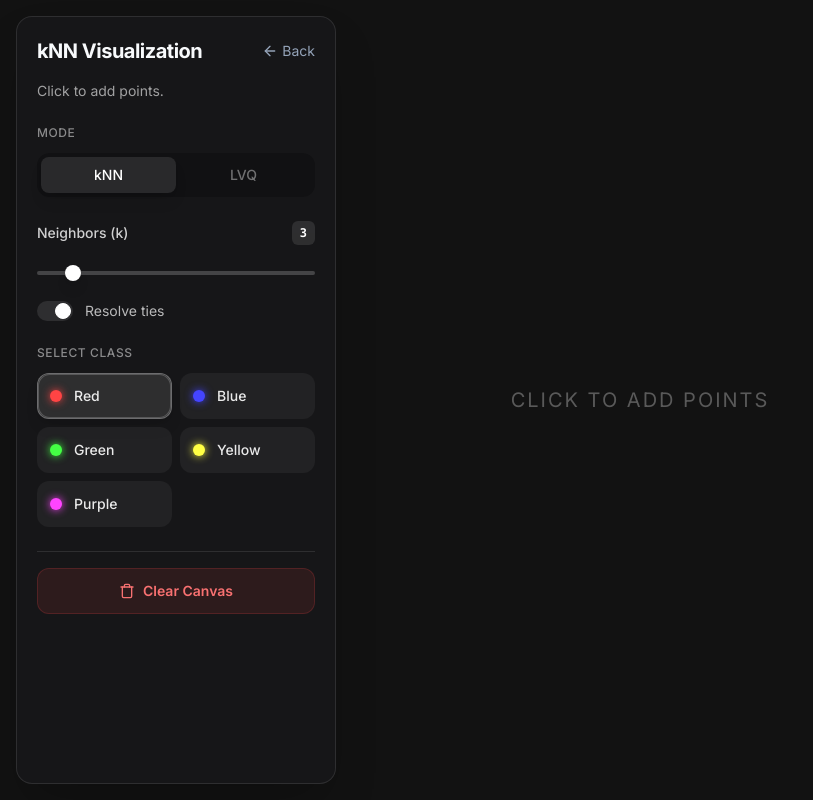
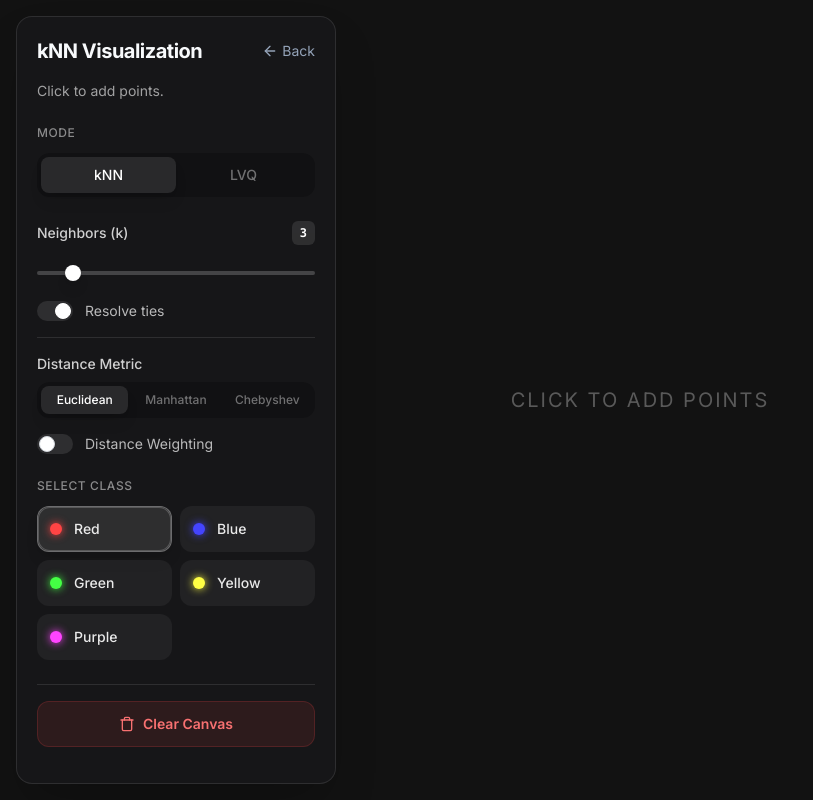
Before and after one commit to Neliott/ISD-Playground, a Vue app: page /knn-lvq in a window 1280 px wide. Shown: the whole page, without its empty margins (0-813 px from the left). Built offline with nearby package versions, Linux system fonts and the light colour scheme.

Commit message:
feat: Add configurable distance metrics (Euclidean, Manhattan, Chebyshev) and distance weighting to k-NN classification.

```diff
--- a/src/experiences/knn-lvq/Controls.vue
+++ b/src/experiences/knn-lvq/Controls.vue
@@ -34,10 +34,18 @@ defineProps({
   initFromSameClass: {
     type: Boolean,
     default: false
+  },
+  distanceMetric: {
+    type: String,
+    default: 'euclidean'
+  },
+  distanceWeighting: {
+    type: Boolean,
+    default: false
   }
 })
 
-defineEmits(['update:k', 'update:selectedClass', 'update:showLvq', 'update:resolveTies', 'update:prototypesPerClass', 'update:initFromSameClass', 'clear', 'init-lvq', 'train-lvq'])
+defineEmits(['update:k', 'update:selectedClass', 'update:showLvq', 'update:resolveTies', 'update:prototypesPerClass', 'update:initFromSameClass', 'update:distanceMetric', 'update:distanceWeighting', 'clear', 'init-lvq', 'train-lvq'])
 </script>
 
 <template>
@@ -105,6 +113,37 @@ defineEmits(['update:k', 'update:selectedClass', 'update:showLvq', 'update:resol
         </div>
         <span class="group-hover:text-white transition-colors">Resolve ties</span>
       </label>
+
+      <!-- Distance Controls -->
+      <div class="flex flex-col gap-4 pt-4 border-t border-white/10">
+        <div class="flex flex-col gap-2">
+          <label class="text-sm font-medium text-white/80">Distance Metric</label>
+          <div class="grid grid-cols-3 gap-1 bg-black/20 p-1 rounded-xl">
+            <button
+              v-for="metric in ['euclidean', 'manhattan', 'chebyshev']"
+              :key="metric"
+              class="py-1.5 px-2 rounded-lg text-xs font-medium capitalize transition-all duration-200"
+              :class="distanceMetric === metric ? 'bg-white/10 text-white shadow-lg' : 'text-white/40 hover:text-white/60'"
+              @click="$emit('update:distanceMetric', metric)"
+            >
+              {{ metric }}
+            </button>
+          </div>
+        </div>
+
+        <label class="flex items-center gap-3 text-sm text-white/70 cursor-pointer group select-none">
+          <div class="relative flex items-center">
+            <input
+              type="checkbox"
+              :checked="distanceWeighting"
+              @change="$emit('update:distanceWeighting', $event.target.checked)"
+              class="peer sr-only"
+            >
+            <div class="w-9 h-5 bg-white/10 peer-focus:outline-none rounded-full peer peer-checked:after:translate-x-full peer-checked:after:border-white after:content-[''] after:absolute after:top-[2px] after:left-[2px] after:bg-white after:border-gray-300 after:border after:rounded-full after:h-4 after:w-4 after:transition-all peer-checked:bg-primary"></div>
+          </div>
+          <span class="group-hover:text-white transition-colors">Distance Weighting</span>
+        </label>
+      </div>
     </div>
 
     <!-- LVQ Controls -->
--- a/src/experiences/knn-lvq/KnnCanvas.vue
+++ b/src/experiences/knn-lvq/KnnCanvas.vue
@@ -25,6 +25,14 @@ const props = defineProps({
   prototypes: {
     type: Array,
     default: () => []
+  },
+  distanceMetric: {
+    type: String,
+    default: 'euclidean'
+  },
+  distanceWeighting: {
+    type: Boolean,
+    default: false
   }
 })
 
@@ -68,12 +76,25 @@ uniform vec3 u_classColors[${MAX_CLASSES}];
 uniform int u_classIds[${MAX_CLASSES}];
 uniform int u_numClasses;
 
+uniform int u_distMetric; // 0: Euclidean, 1: Manhattan, 2: Chebyshev
+uniform bool u_weighting;
+
 out vec4 fragColor;
 
 struct Neighbor {
   float dist;
   int classId;
 };
+
+float getDistance(vec2 p1, vec2 p2) {
+  vec2 d = abs(p1 - p2);
+  if (u_distMetric == 1) {
+    return d.x + d.y; // Manhattan
+  } else if (u_distMetric == 2) {
+    return max(d.x, d.y); // Chebyshev
+  }
+  return length(d); // Euclidean
+}
 
 void main() {
   vec2 st = gl_FragCoord.xy;
@@ -97,17 +118,13 @@ void main() {
   if (effectiveK > u_numPoints) effectiveK = u_numPoints;
 
   // Iterate over all points
-  // We read from the texture. Texture width is large enough.
   for (int i = 0; i < ${MAX_POINTS_TEXTURE_WIDTH}; i++) {
     if (i >= u_numPoints) break;
 
     vec4 p = texelFetch(u_pointsTexture, ivec2(i, 0), 0);
-    float dist = distance(vec2(x, y), p.xy);
+    float dist = getDistance(vec2(x, y), p.xy);
 
     // Insertion sort into neighbors array
-    // We only care if this point is closer than the furthest neighbor we have so far
-    // (which is neighbors[effectiveK-1] after the array is full)
-
     if (dist < neighbors[effectiveK-1].dist) {
       // Find insertion index
       int insertIndex = -1;
@@ -132,28 +149,35 @@ void main() {
   }
 
   // Vote
-  int counts[${MAX_CLASSES}];
-  for(int i = 0; i < ${MAX_CLASSES}; i++) counts[i] = 0;
+  float weights[${MAX_CLASSES}];
+  for(int i = 0; i < ${MAX_CLASSES}; i++) weights[i] = 0.0;
 
   for(int i = 0; i < effectiveK; i++) {
     int cId = neighbors[i].classId;
+    float dist = neighbors[i].dist;
+
+    float w = 1.0;
+    if (u_weighting) {
+      w = 1.0 / (dist + 0.1); // Add epsilon to avoid division by zero and extreme weights
+    }
+
     // Find index in u_classIds
     for(int j = 0; j < ${MAX_CLASSES}; j++) {
       if (j >= u_numClasses) break;
       if (u_classIds[j] == cId) {
-        counts[j]++;
+        weights[j] += w;
         break;
       }
     }
   }
 
   // Find winner
-  int maxCount = -1;
+  float maxWeight = -1.0;
 
   for(int i = 0; i < ${MAX_CLASSES}; i++) {
     if (i >= u_numClasses) break;
-    if (counts[i] > maxCount) {
-      maxCount = counts[i];
+    if (weights[i] > maxWeight) {
+      maxWeight = weights[i];
     }
   }
 
@@ -162,7 +186,8 @@ void main() {
 
   for(int i = 0; i < ${MAX_CLASSES}; i++) {
     if (i >= u_numClasses) break;
-    if (counts[i] == maxCount) {
+    // Use a small epsilon for float comparison
+    if (abs(weights[i] - maxWeight) < 0.0001) {
       winnerIndex = i;
       tieCount++;
     }
@@ -170,6 +195,11 @@ void main() {
 
   if (tieCount > 1) {
     if (u_resolveTies) {
+      // For weighted, ties are rare but possible.
+      // For unweighted, ties are common.
+      // Tie breaking strategy: nearest neighbor among the tied classes
+
+      bool resolved = false;
       for(int i = 0; i < effectiveK; i++) {
         int cId = neighbors[i].classId;
         int cIndex = -1;
@@ -180,11 +210,13 @@ void main() {
             break;
           }
         }
-        if (cIndex != -1 && counts[cIndex] == maxCount) {
+        if (cIndex != -1 && abs(weights[cIndex] - maxWeight) < 0.0001) {
           winnerIndex = cIndex;
+          resolved = true;
           break;
         }
       }
+      if (!resolved) winnerIndex = -1;
     } else {
       winnerIndex = -1;
     }
@@ -280,6 +312,12 @@ function updateWebGL() {
   gl.uniform1i(gl.getUniformLocation(program, 'u_k'), kValue)
   gl.uniform1i(gl.getUniformLocation(program, 'u_numPoints'), activePoints.length)
   gl.uniform1i(gl.getUniformLocation(program, 'u_resolveTies'), props.resolveTies ? 1 : 0)
+
+  let metricId = 0
+  if (props.distanceMetric === 'manhattan') metricId = 1
+  if (props.distanceMetric === 'chebyshev') metricId = 2
+  gl.uniform1i(gl.getUniformLocation(program, 'u_distMetric'), metricId)
+  gl.uniform1i(gl.getUniformLocation(program, 'u_weighting'), props.distanceWeighting ? 1 : 0)
 
   // Update Points Texture
   if (activePoints.length > 0) {
@@ -421,7 +459,7 @@ onUnmounted(() => {
   }
 })
 
-watch(() => [props.points, props.k, props.classes, props.showLvq, props.prototypes, props.resolveTies], () => {
+watch(() => [props.points, props.k, props.classes, props.showLvq, props.prototypes, props.resolveTies, props.distanceMetric, props.distanceWeighting], () => {
   requestAnimationFrame(() => {
     updateWebGL()
     drawUI()
--- a/src/experiences/knn-lvq/KnnLvqView.vue
+++ b/src/experiences/knn-lvq/KnnLvqView.vue
@@ -12,6 +12,8 @@ const resolveTies = ref(true)
 
 const prototypesPerClass = ref(3)
 const initFromSameClass = ref(false)
+const distanceMetric = ref('euclidean')
+const distanceWeighting = ref(false)
 
 const classes = [
   { id: 1, name: 'Red', color: '#ff4444' },
@@ -126,6 +128,8 @@ function trainLvq() {
         :resolve-ties="resolveTies"
         :k="k"
         :classes="classes"
+        :distance-metric="distanceMetric"
+        :distance-weighting="distanceWeighting"
         @add-point="addPoint"
       />
     </div>
@@ -140,6 +144,8 @@ function trainLvq() {
           v-model:resolveTies="resolveTies"
           v-model:prototypesPerClass="prototypesPerClass"
           v-model:initFromSameClass="initFromSameClass"
+          v-model:distanceMetric="distanceMetric"
+          v-model:distanceWeighting="distanceWeighting"
           :prototypes="prototypes"
           :classes="classes"
           @clear="clearPoints"
```
